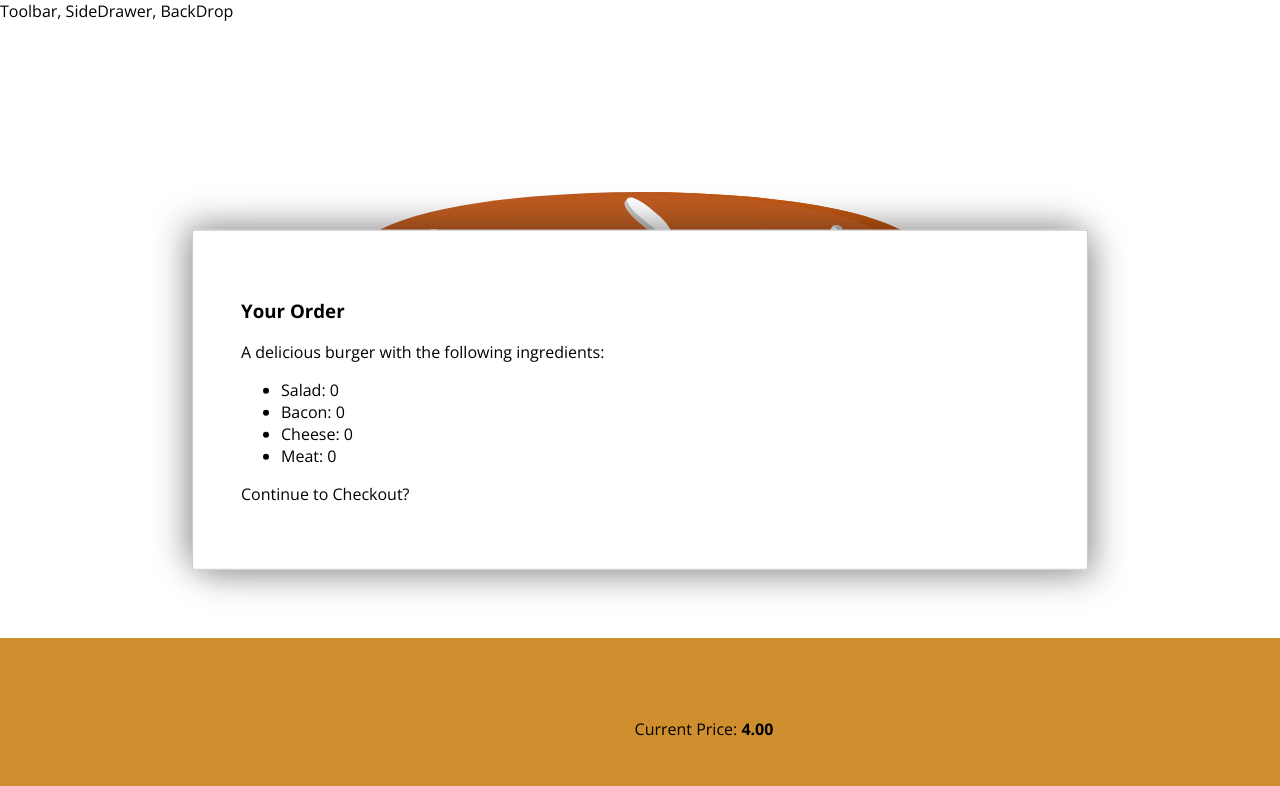
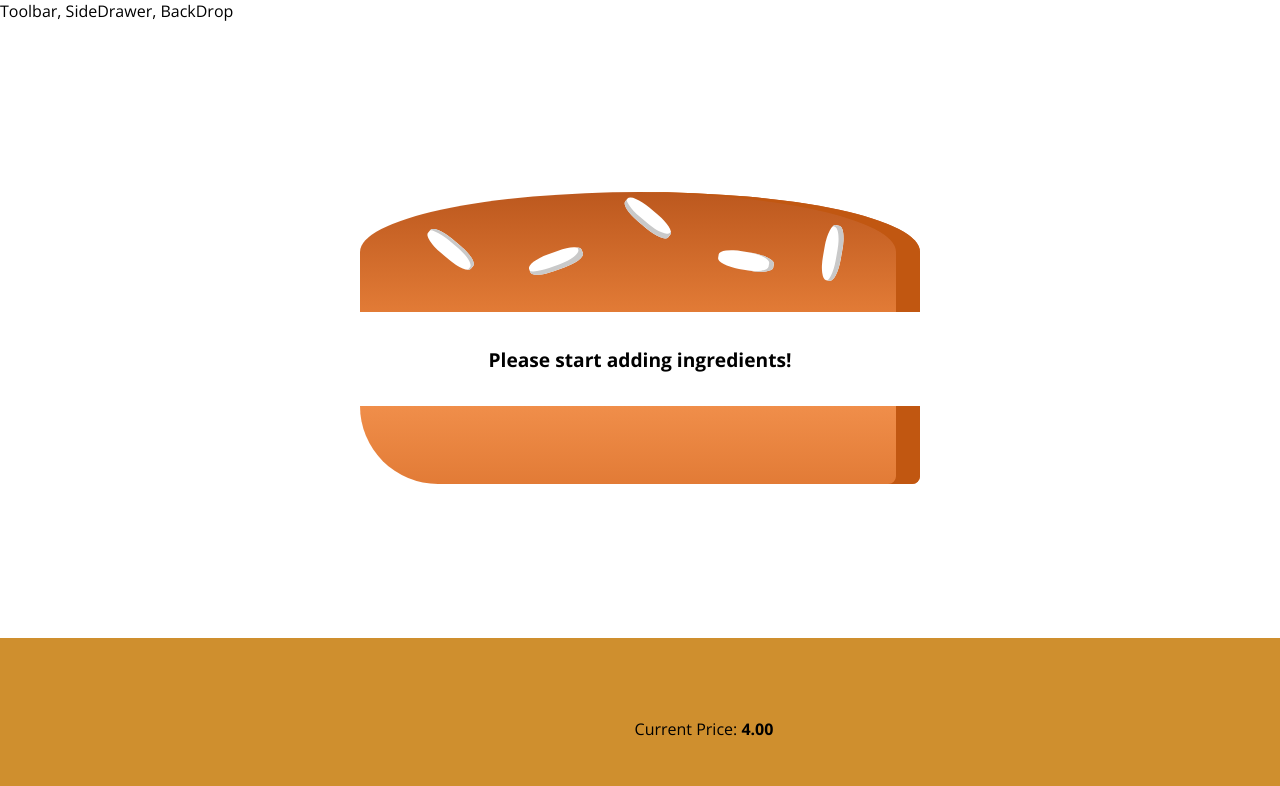
Before and after one commit to juanallo/burger-builder, a React (Create React App) app: page / in a window 1280 px wide. Shown: the top 786 px of the page. Built offline with nearby package versions, Linux system fonts and the light colour scheme.

Commit message:
adding modal dialog hide and show

```diff
--- a/src/components/Burger/BuildControls/BuildControls.js
+++ b/src/components/Burger/BuildControls/BuildControls.js
@@ -22,7 +22,9 @@ const BuildControls = (props) => {
 					key={c.label}
 					label={c.label} />
 			})}
-			<button disabled={!props.purchasable} className={classes.OrderButton}>ORDER NOW</button>
+			<button disabled={!props.purchasable}
+			        onClick={props.onPurchase}
+			        className={classes.OrderButton}>ORDER NOW</button>
 		</div>
 	);
 };
--- a/src/components/common/Modal/Modal.js
+++ b/src/components/common/Modal/Modal.js
@@ -2,7 +2,12 @@ import React from 'react';
 import classes from './Modal.module.css';
 
 const Modal = (props) => (
-	<div className={classes.Modal}>
+	<div className={classes.Modal}
+	     style={{
+	     	transform: props.show ? 'translate(-50%, -50%)': 'translateY(-100vh, -50%)',
+		     opacity: props.show ? '1': '0'
+	     }}
+	>
 		{props.children}
 	</div>
 );
--- a/src/containers/BurgerBuilder/BurgerBuilder.js
+++ b/src/containers/BurgerBuilder/BurgerBuilder.js
@@ -21,7 +21,8 @@ class BurgerBuilder extends Component {
 			meat: 0
 		},
 		totalPrice: 4,
-		purchasable: false
+		purchasable: false,
+		purchasing: false
 	};
 
 	_changeIngredientAmount(type, count){
@@ -52,6 +53,10 @@ class BurgerBuilder extends Component {
 		return !!sum;
 	};
 
+	handlePurchase = () => {
+		this.setState({purchasing: true})
+	}
+
 	handleAddIngredient = (type) => {
 		this._changeIngredientAmount(type, 1);
 	};
@@ -70,12 +75,13 @@ class BurgerBuilder extends Component {
 
 		return (
 			<Fragment>
-				<Modal>
+				<Modal show={this.state.purchasing}>
 					<OrderSummary ingredients={this.state.ingredients}/>
 				</Modal>
 				<Burger ingredients={this.state.ingredients}/>
 				<BuildControls onAddIngredient={this.handleAddIngredient}
 				               onRemoveIngredient={this.handleRemoveIngredient}
+				               onPurchase={this.handlePurchase}
 				               totalPrice={this.state.totalPrice}
 				               purchasable={this.state.purchasable}
 				               disabled={disabled}
```
